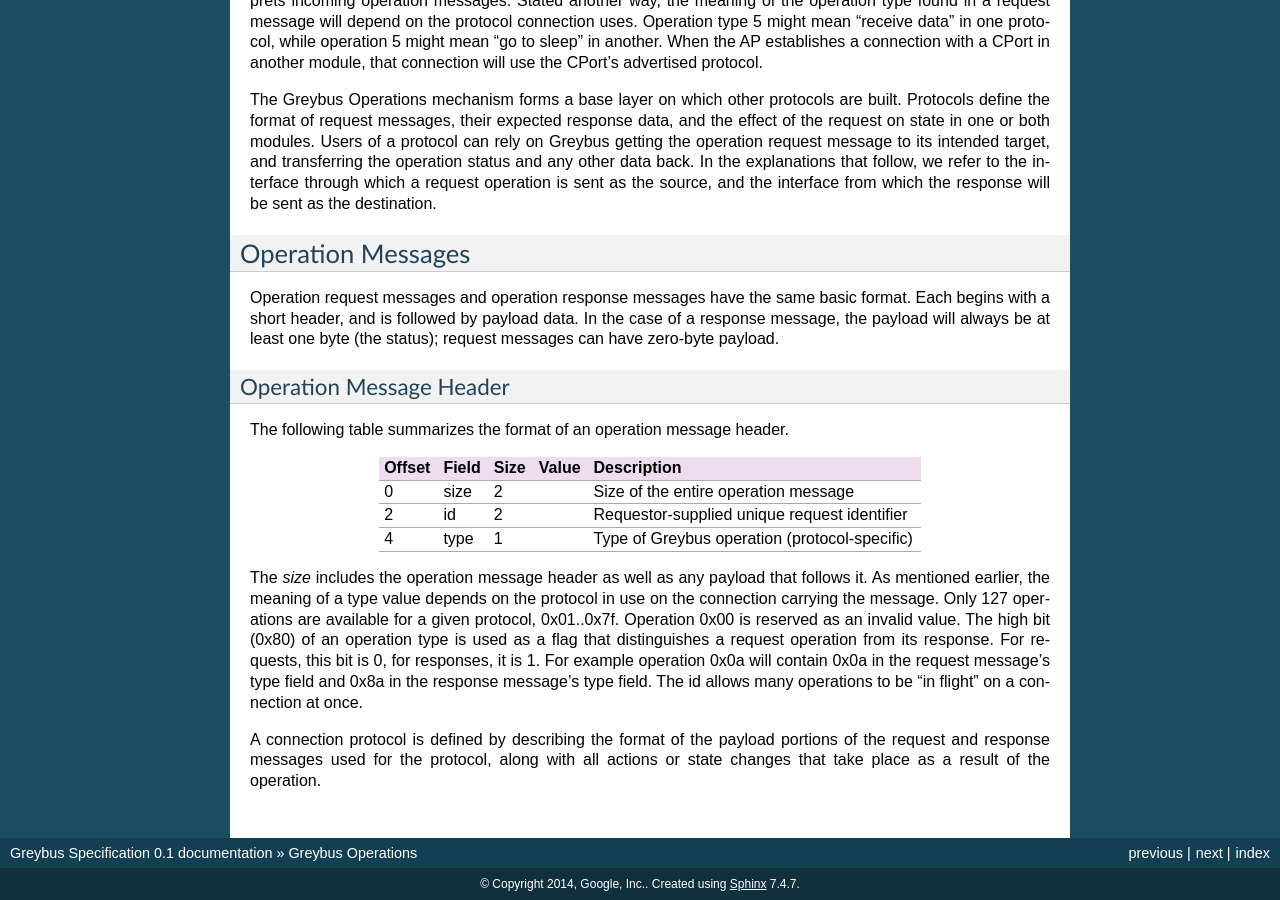
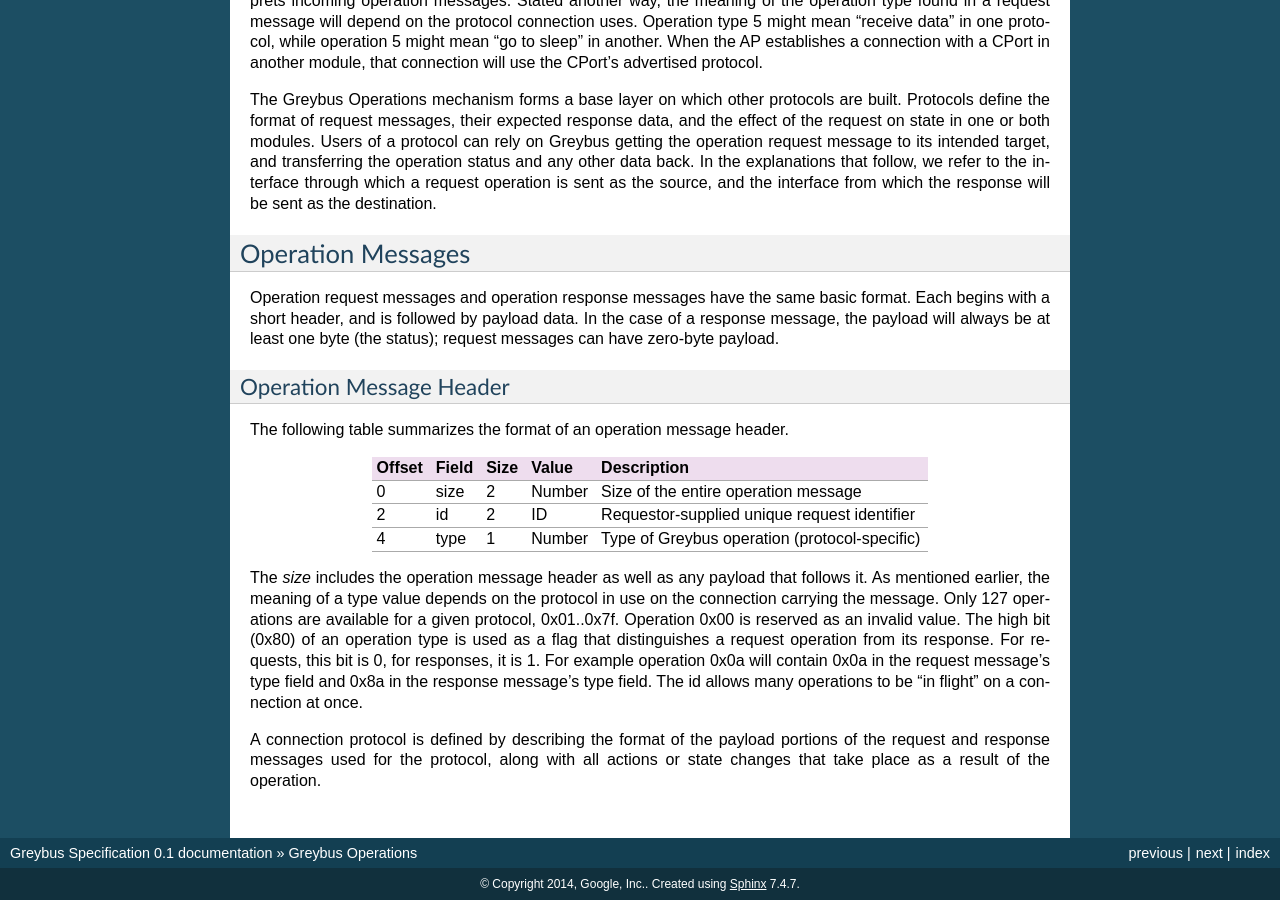
Before and after one commit to projectara/greybus-spec, a Sphinx documentation site: the page built from source/operations.rst, in a window 1280 px wide and 900 px high, scrolled down 586 px. Built offline with Sphinx 7.4.7, drawn with Linux system fonts in a browser that asks for light colours.

Commit message:
Operations: fill in blank table values
The "Value" table field has been left blank in lots of places,
fix that, filling it in with the correct value as needed for all tables
in this file.

Reviewed-by: Marti Bolivar <mbolivar@leaflabs.com>
Signed-off-by: Greg Kroah-Hartman <greg@kroah.com>

```diff
--- a/source/operations.rst
+++ b/source/operations.rst
@@ -83,19 +83,19 @@ The following table summarizes the format of an operation message header.
    * - 0
      - size
      - 2
-     -
+     - Number
      - Size of the entire operation message
 
    * - 2
      - id
      - 2
-     -
+     - ID
      - Requestor-supplied unique request identifier
 
    * - 4
      - type
      - 1
-     -
+     - Number
      - Type of Greybus operation (protocol-specific)
 
 The *size* includes the operation message header as well as any
```
